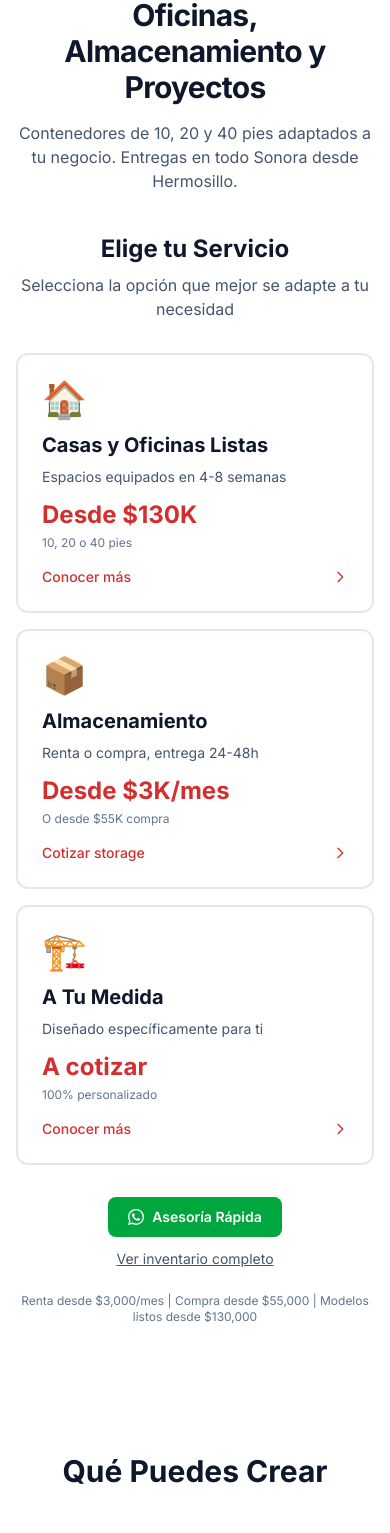
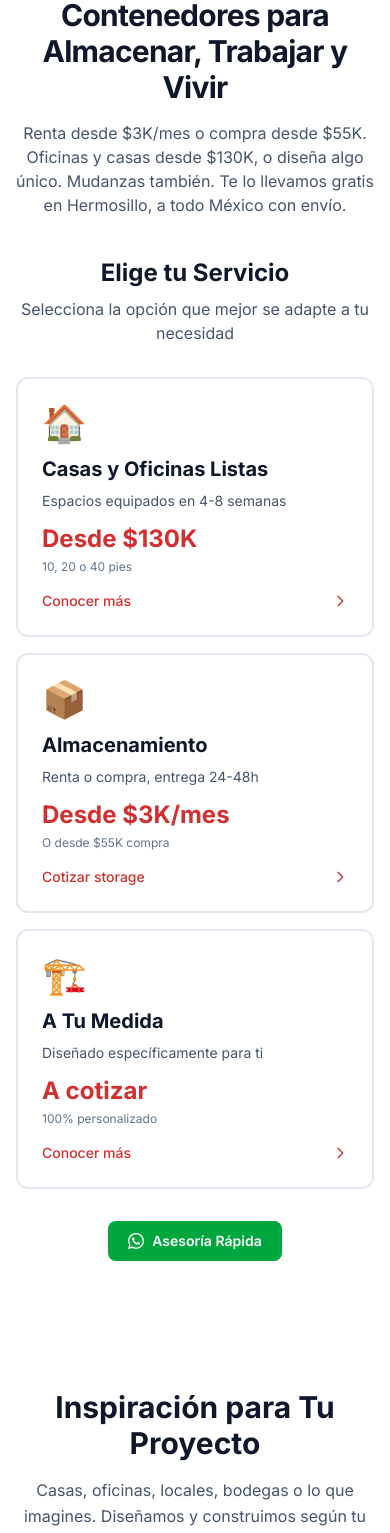
Before and after one commit to stevetrabajos0/smi-contenedores, a Next.js app: page / in a window 390 px wide. Shown: the part 160-1693 px from the top of the page. Built offline with nearby package versions, Linux system fonts and the light colour scheme.

Commit message:
feat: optimize homepage gallery section for mobile
- Update gallery grid to 2 columns on mobile
- Add subtitle with project description
- Improve visual hierarchy and scannability

```diff
--- a/app/page.tsx
+++ b/app/page.tsx
@@ -27,12 +27,12 @@ export default function HomePage() {
 
           {/* Main headline - SHORT & CLEAR */}
           <h1 className="text-3xl sm:text-4xl lg:text-5xl font-bold text-slate-900 text-center mb-4 tracking-tight">
-            Oficinas, Almacenamiento<br className="hidden sm:block" /> y Proyectos
+            Contenedores para Almacenar, Trabajar y Vivir
           </h1>
 
           {/* Subheadline - CONCISE */}
           <p className="text-base sm:text-lg text-slate-600 text-center mb-10 sm:mb-12 max-w-2xl mx-auto">
-            Contenedores de 10, 20 y 40 pies adaptados a tu negocio. Entregas en todo Sonora desde Hermosillo.
+            Renta desde $3K/mes o compra desde $55K. Oficinas y casas desde $130K, o diseña algo único. Mudanzas también. Te lo llevamos gratis en Hermosillo, a todo México con envío.
           </p>
 
           {/* Service Selection Header */}
@@ -155,21 +155,7 @@ export default function HomePage() {
               Asesoría Rápida
             </a>
 
-            {/* View all inventory link */}
-            <Link
-              href="/inventario"
-              className="text-sm text-slate-600 hover:text-[#D32F2F] underline
-                         transition-colors duration-200"
-            >
-              Ver inventario completo
-            </Link>
-
           </div>
-
-          {/* Pricing trust line */}
-          <p className="text-center text-xs text-slate-500 mt-6">
-            Renta desde $3,000/mes | Compra desde $55,000 | Modelos listos desde $130,000
-          </p>
 
         </div>
       </section>
--- a/components/home/GallerySection.tsx
+++ b/components/home/GallerySection.tsx
@@ -73,14 +73,18 @@ export default function GallerySection() {
       <div className="max-w-7xl mx-auto px-4 sm:px-6 lg:px-8">
 
         {/* Header minimalista */}
-        <div className="text-center mb-16">
-          <h2 className="text-3xl sm:text-4xl font-bold text-slate-900">
-            Qué Puedes Crear
+        <div className="text-center mb-12">
+          <h2 className="text-3xl sm:text-4xl font-bold text-slate-900 mb-4">
+            Inspiración para Tu Proyecto
           </h2>
+          <p className="text-base sm:text-lg text-slate-600 leading-relaxed max-w-3xl mx-auto text-center">
+            Casas, oficinas, locales, bodegas o lo que imagines.
+            Diseñamos y construimos según tu necesidad, más rápido que construcción tradicional.
+          </p>
         </div>
 
-        {/* Grid: 1 col mobile, 2 tablet, 3 desktop */}
-        <div className="grid md:grid-cols-2 lg:grid-cols-3 gap-6">
+        {/* Grid: 2 col mobile, 3 desktop */}
+        <div className="grid grid-cols-2 md:grid-cols-3 gap-4 sm:gap-6">
           {GALLERY_ITEMS.map((item) => (
             <Link
               key={item.id}
```
